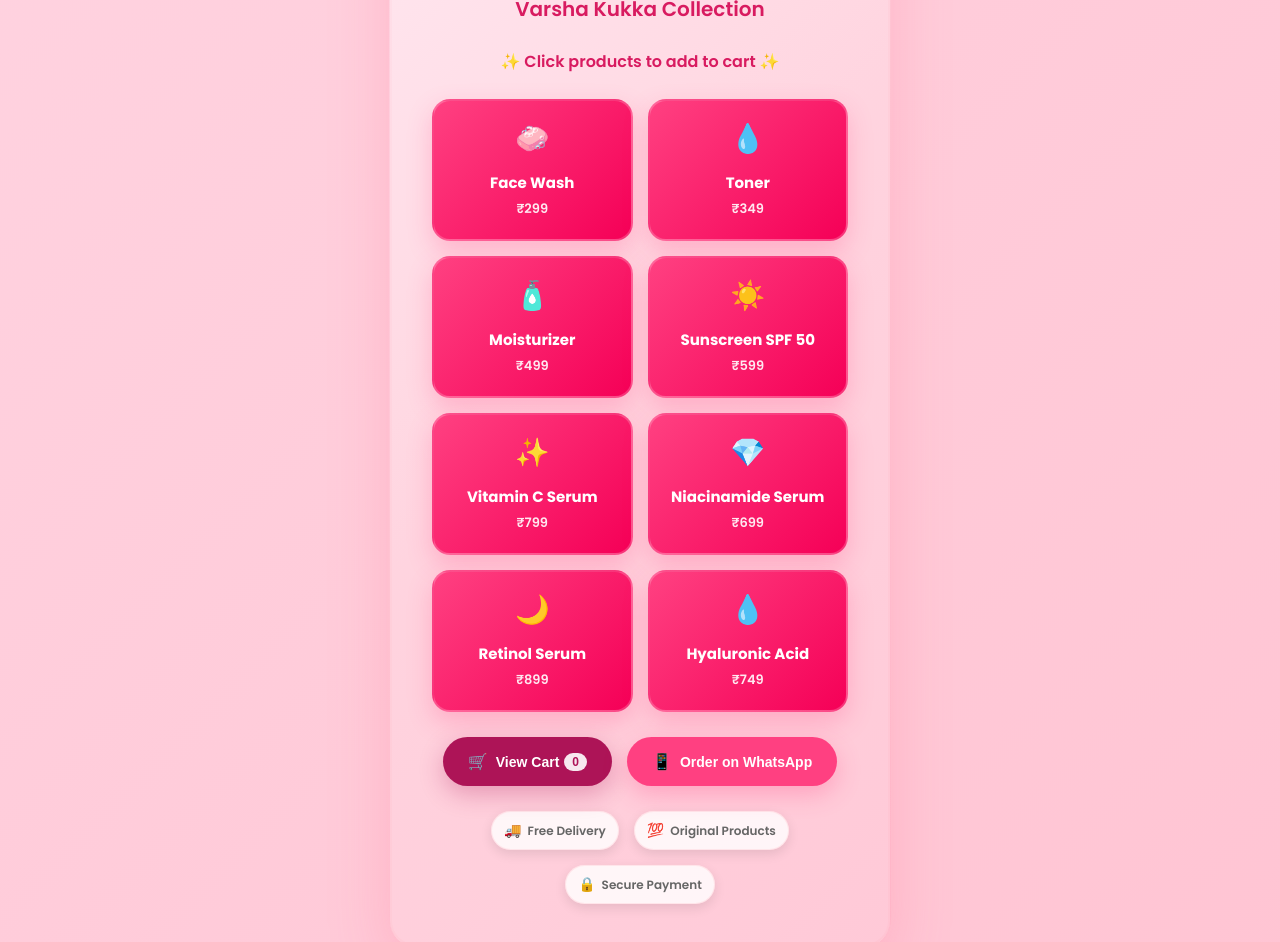
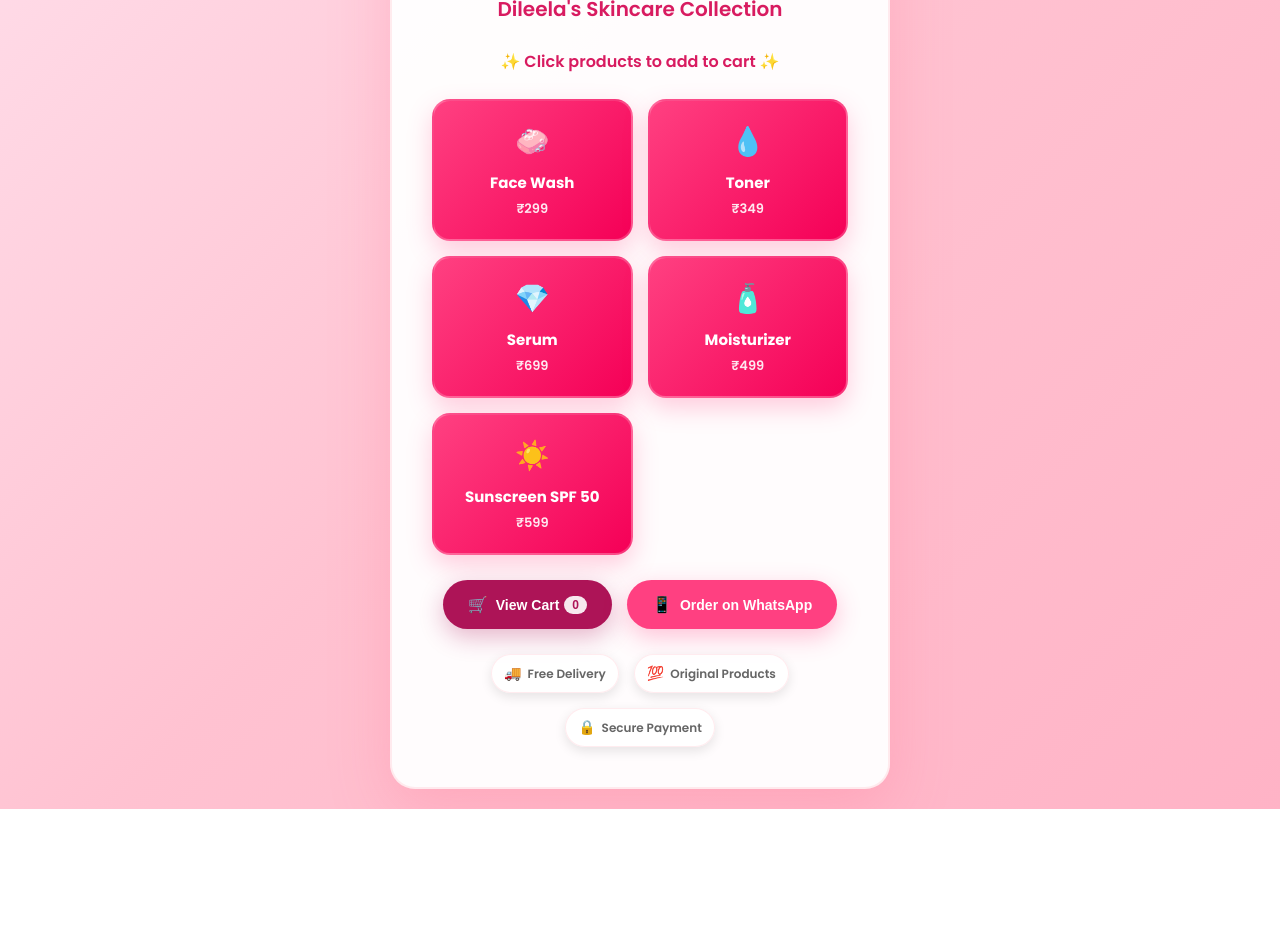
Before and after one commit to pukanekndhuku/s-square-poster, a plain HTML site: page index.html in a window 1280 px wide. Shown: the part 249-1191 px from the top of the page. After the commit the page ends 1058 px from the top, so only its background shows below. Drawn offline with Linux system fonts and the light colour scheme.

Commit message:
index.html

```diff
--- a/index.html
+++ b/index.html
@@ -11,19 +11,11 @@
     body {
       font-family: 'Poppins', sans-serif;
       background: linear-gradient(135deg, #ffe0ec, #ffc2d1, #ffb3c6);
-      background-size: 400% 400%;
-      animation: gradientShift 6s ease infinite;
       min-height: 100vh;
       display: flex;
       justify-content: center;
       align-items: center;
       padding: 20px;
-    }
-
-    @keyframes gradientShift {
-      0% { background-position: 0% 50%; }
-      50% { background-position: 100% 50%; }
-      100% { background-position: 0% 50%; }
     }
 
     .container {
@@ -34,32 +26,7 @@
       box-shadow: 0 20px 60px rgba(255, 105, 135, 0.25);
       max-width: 500px;
       width: 100%;
-      position: relative;
       border: 2px solid rgba(255, 192, 203, 0.3);
-      animation: float 5s ease-in-out infinite, popIn 0.8s ease-out;
-    }
-
-    @keyframes popIn {
-      0% { opacity: 0; transform: scale(0.9) translateY(30px); }
-      100% { opacity: 1; transform: scale(1) translateY(0); }
-    }
-
-    @keyframes float {
-      0%, 100% { transform: translateY(0px); }
-      50% { transform: translateY(-8px); }
-    }
-
-    .container::before {
-      content: '';
-      position: absolute;
-      top: -3px;
-      left: -3px;
-      right: -3px;
-      bottom: -3px;
-      background: linear-gradient(135deg, #ffe0ec, #ffc2d1, #ffb3c6);
-      border-radius: 28px;
-      z-index: -1;
-      opacity: 0.7;
     }
 
     .logo-section {
@@ -79,13 +46,7 @@
       font-size: 24px;
       font-weight: 800;
       box-shadow: 0 15px 30px rgba(255, 64, 129, 0.3);
-      animation: logoPulse 3s ease-in-out infinite;
       border: 3px solid rgba(255, 255, 255, 0.5);
-    }
-
-    @keyframes logoPulse {
-      0%, 100% { transform: scale(1); }
-      50% { transform: scale(1.05); }
     }
 
     h1 {
@@ -93,12 +54,6 @@
       color: #ad1457;
       margin-bottom: 8px;
       font-weight: 800;
-      animation: titleGlow 2s ease-in-out infinite alternate;
-    }
-
-    @keyframes titleGlow {
-      0% { text-shadow: 0 0 10px rgba(173, 20, 87, 0.3); }
-      100% { text-shadow: 0 0 20px rgba(173, 20, 87, 0.5); }
     }
 
     h2 {
@@ -130,37 +85,13 @@
       color: white;
       font-weight: 600;
       box-shadow: 0 10px 25px rgba(255, 64, 129, 0.25);
-      transition: all 0.3s ease;
+      transition: transform 0.3s ease, box-shadow 0.3s ease;
       cursor: pointer;
-      position: relative;
-      overflow: hidden;
       border: 2px solid rgba(255, 255, 255, 0.2);
     }
 
-    .product-card::before {
-      content: '';
-      position: absolute;
-      top: -50%;
-      left: -50%;
-      width: 200%;
-      height: 200%;
-      background: conic-gradient(transparent, rgba(255, 255, 255, 0.2), transparent);
-      animation: cardRotate 4s linear infinite;
-      opacity: 0;
-      transition: opacity 0.3s ease;
-    }
-
-    .product-card:hover::before {
-      opacity: 1;
-    }
-
-    @keyframes cardRotate {
-      0% { transform: rotate(0deg); }
-      100% { transform: rotate(360deg); }
-    }
-
     .product-card:hover {
-      transform: translateY(-8px) scale(1.03);
+      transform: translateY(-8px);
       box-shadow: 0 15px 40px rgba(255, 64, 129, 0.35);
     }
 
@@ -176,12 +107,6 @@
     .product-icon {
       font-size: 28px;
       margin-bottom: 8px;
-      animation: iconBounce 2s ease-in-out infinite;
-    }
-
-    @keyframes iconBounce {
-      0%, 100% { transform: translateY(0); }
-      50% { transform: translateY(-3px); }
     }
 
     .product-name {
@@ -213,12 +138,6 @@
 
     .product-card.selected .checkmark {
       display: flex;
-      animation: checkPop 0.3s ease-out;
-    }
-
-    @keyframes checkPop {
-      0% { transform: scale(0); }
-      100% { transform: scale(1); }
     }
 
     /* Cart Section */
@@ -233,12 +152,6 @@
 
     .cart-section.show {
       display: block;
-      animation: slideDown 0.5s ease-out;
-    }
-
-    @keyframes slideDown {
-      0% { opacity: 0; transform: translateY(-20px); }
-      100% { opacity: 1; transform: translateY(0); }
     }
 
     .cart-title {
@@ -311,31 +224,13 @@
       font-size: 14px;
       transition: all 0.3s ease;
       box-shadow: 0 8px 25px rgba(255, 64, 129, 0.3);
-      position: relative;
-      overflow: hidden;
-      min-width: 160px;
       border: none;
       cursor: pointer;
     }
 
-    .cta-btn::before {
-      content: '';
-      position: absolute;
-      top: 0;
-      left: -100%;
-      width: 100%;
-      height: 100%;
-      background: linear-gradient(90deg, transparent, rgba(255, 255, 255, 0.2), transparent);
-      transition: left 0.5s ease;
-    }
-
-    .cta-btn:hover::before {
-      left: 100%;
-    }
-
     .cta-btn:hover {
       background: #f50057;
-      transform: translateY(-3px) scale(1.05);
+      transform: translateY(-3px);
       box-shadow: 0 12px 35px rgba(245, 0, 87, 0.4);
     }
 
@@ -430,7 +325,7 @@
     </div>
 
     <h1>S SQUARE</h1>
-    <h2>Varsha Kukka Collection</h2>
+    <h2>Dileela's Skincare Collection</h2>
     <p class="subtitle">✨ Click products to add to cart ✨</p>
 
     <div class="products-grid">
@@ -448,6 +343,13 @@
         <div class="checkmark">✓</div>
       </div>
 
+      <div class="product-card" data-product="Serum" data-price="699">
+        <div class="product-icon">💎</div>
+        <div class="product-name">Serum</div>
+        <div class="product-price">₹699</div>
+        <div class="checkmark">✓</div>
+      </div>
+
       <div class="product-card" data-product="Moisturizer" data-price="499">
         <div class="product-icon">🧴</div>
         <div class="product-name">Moisturizer</div>
@@ -459,34 +361,6 @@
         <div class="product-icon">☀️</div>
         <div class="product-name">Sunscreen SPF 50</div>
         <div class="product-price">₹599</div>
-        <div class="checkmark">✓</div>
-      </div>
-
-      <div class="product-card" data-product="Vitamin C Serum" data-price="799">
-        <div class="product-icon">✨</div>
-        <div class="product-name">Vitamin C Serum</div>
-        <div class="product-price">₹799</div>
-        <div class="checkmark">✓</div>
-      </div>
-
-      <div class="product-card" data-product="Niacinamide Serum" data-price="699">
-        <div class="product-icon">💎</div>
-        <div class="product-name">Niacinamide Serum</div>
-        <div class="product-price">₹699</div>
-        <div class="checkmark">✓</div>
-      </div>
-
-      <div class="product-card" data-product="Retinol Serum" data-price="899">
-        <div class="product-icon">🌙</div>
-        <div class="product-name">Retinol Serum</div>
-        <div class="product-price">₹899</div>
-        <div class="checkmark">✓</div>
-      </div>
-
-      <div class="product-card" data-product="Hyaluronic Acid Serum" data-price="749">
-        <div class="product-icon">💧</div>
-        <div class="product-name">Hyaluronic Acid</div>
-        <div class="product-price">₹749</div>
         <div class="checkmark">✓</div>
       </div>
     </div>
@@ -530,18 +404,15 @@
     let cart = [];
     let cartVisible = false;
 
-    // Product card click handler
     document.querySelectorAll('.product-card').forEach(card => {
       card.addEventListener('click', function() {
         const productName = this.dataset.product;
         const productPrice = parseInt(this.dataset.price);
 
         if (this.classList.contains('selected')) {
-          // Remove from cart
           removeFromCart(productName);
           this.classList.remove('selected');
         } else {
-          // Add to cart
           addToCart(productName, productPrice);
           this.classList.add('selected');
         }
@@ -560,13 +431,10 @@
 
     function removeCartItem(name) {
       removeFromCart(name);
-
-      // Update product card visual state
       const productCard = document.querySelector(`[data-product="${name}"]`);
       if (productCard) {
         productCard.classList.remove('selected');
       }
-
       updateCartDisplay();
     }
 
@@ -634,21 +502,6 @@
       window.open(whatsappUrl, '_blank');
     }
 
-    // Add sparkle effect on hover
-    document.querySelectorAll('.product-card').forEach(card => {
-      card.addEventListener('mouseenter', function() {
-        this.style.animation = 'none';
-        this.style.transform = 'translateY(-8px) scale(1.03)';
-      });
-
-      card.addEventListener('mouseleave', function() {
-        if (!this.classList.contains('selected')) {
-          this.style.transform = 'translateY(0) scale(1)';
-        }
-      });
-    });
-
-    // Initialize cart display
     updateCartDisplay();
   </script>
 </body>
```
